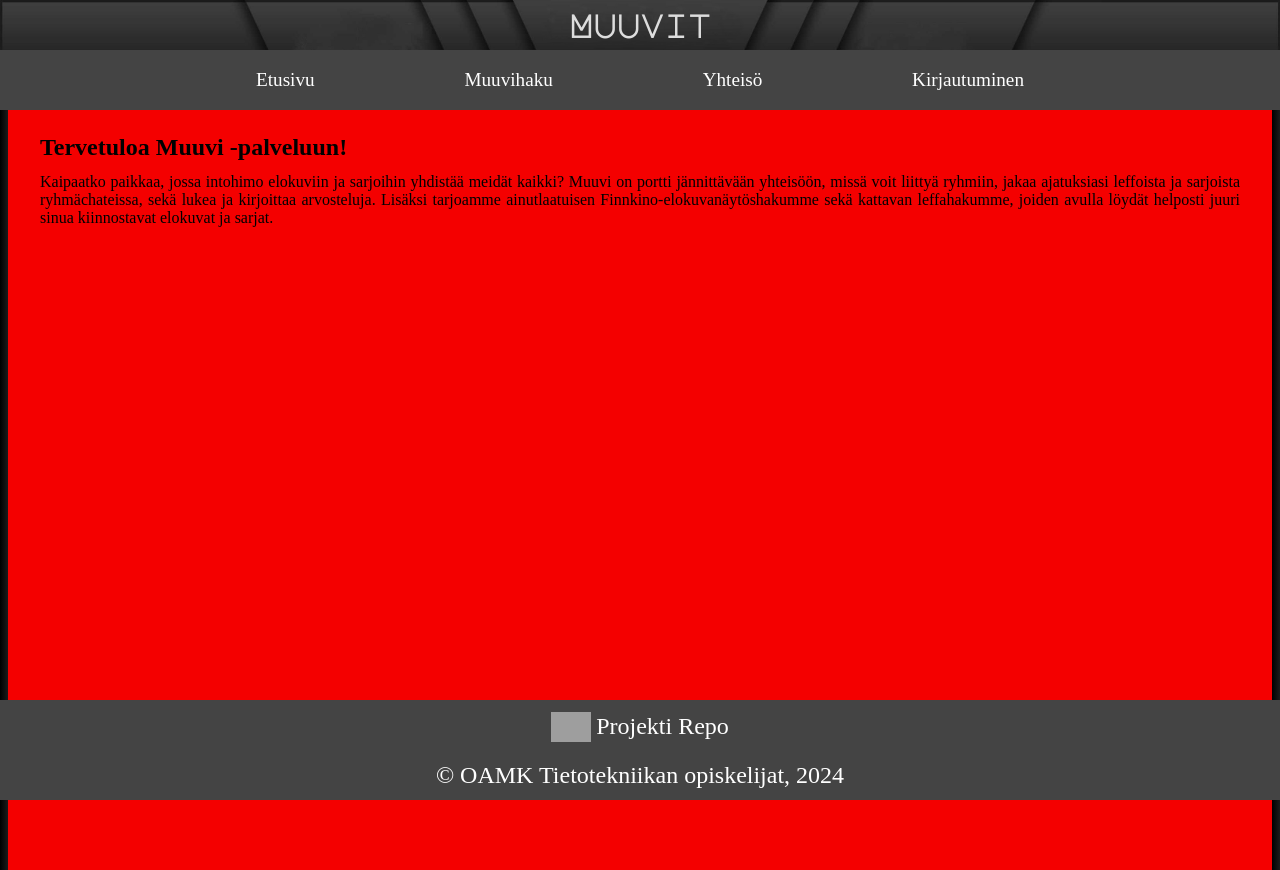
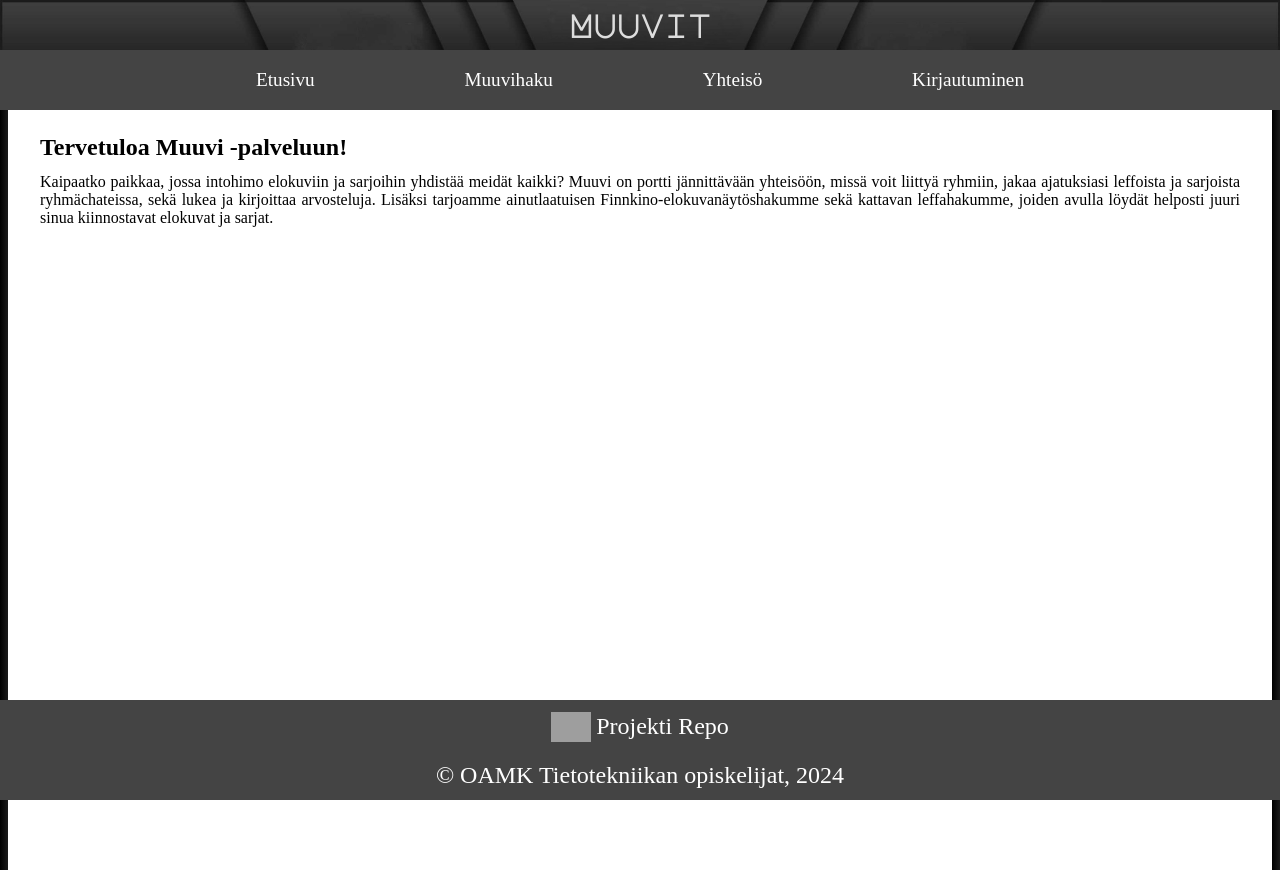
Before and after one commit to TVT23KM-1/Muuvit, a React (Vite) app in the folder front/: page / in a window 1280 px wide. Built offline with nearby package versions, Linux system fonts and the light colour scheme; grey boxes are pictures that could not be loaded.

Commit message:
hirmuinen taustaväri korjattu

```diff
--- a/front/src/App.css
+++ b/front/src/App.css
@@ -17,7 +17,6 @@
   flex-wrap: nowrap;
   justify-content: center;
   align-items: stretch;
-  background-color: #f40000;
   min-height: 95vh;
 }
 
```
